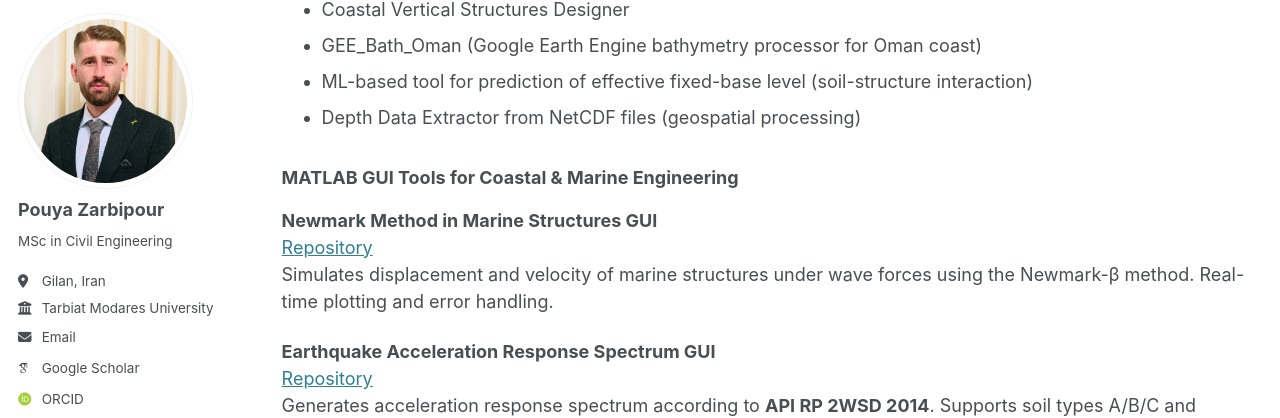
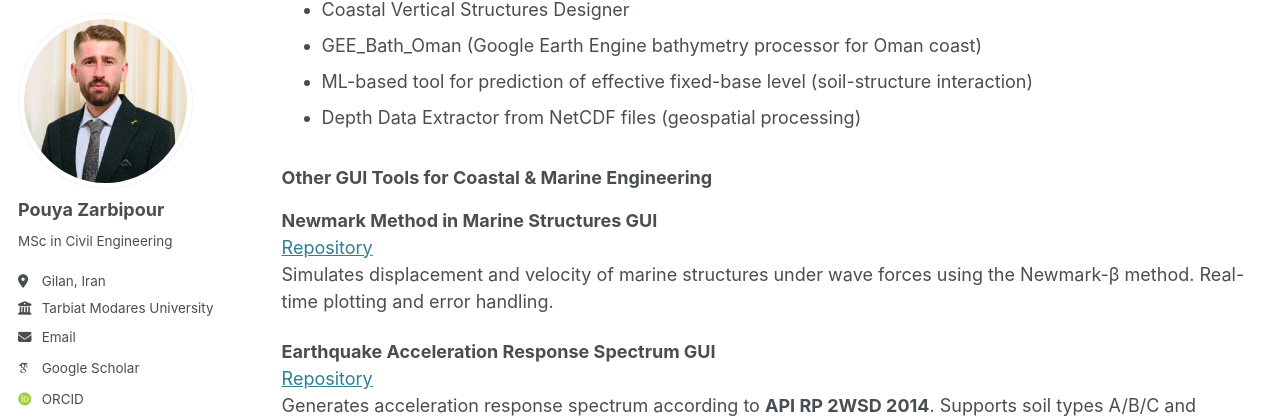
Before and after one commit to Pouyazarbipour/pouyazarbipour.github.io, a Jekyll site: the page built from _pages/Programming.md, in a window 1280 px wide and 900 px high, scrolled down 1341 px. Shown: the part 93-511 px from the top of the window. Built offline with Jekyll 4.4.1, drawn with Linux system fonts in a browser that asks for light colours; some web fonts are replaced.

Commit message:
Update Programming.md with new content and formatting

```diff
--- a/_pages/Programming.md
+++ b/_pages/Programming.md
@@ -44,7 +44,7 @@ Advanced Python tool implementing causal-aware physics-informed neural surrogate
 - ML-based tool for prediction of effective fixed-base level (soil-structure interaction)
 - Depth Data Extractor from NetCDF files (geospatial processing)
 
-### MATLAB GUI Tools for Coastal & Marine Engineering
+### Other GUI Tools for Coastal & Marine Engineering
 
 **Newmark Method in Marine Structures GUI**
 [Repository](https://github.com/Pouyazarbipour/Newmark-method-in-Marine-structures)
```
